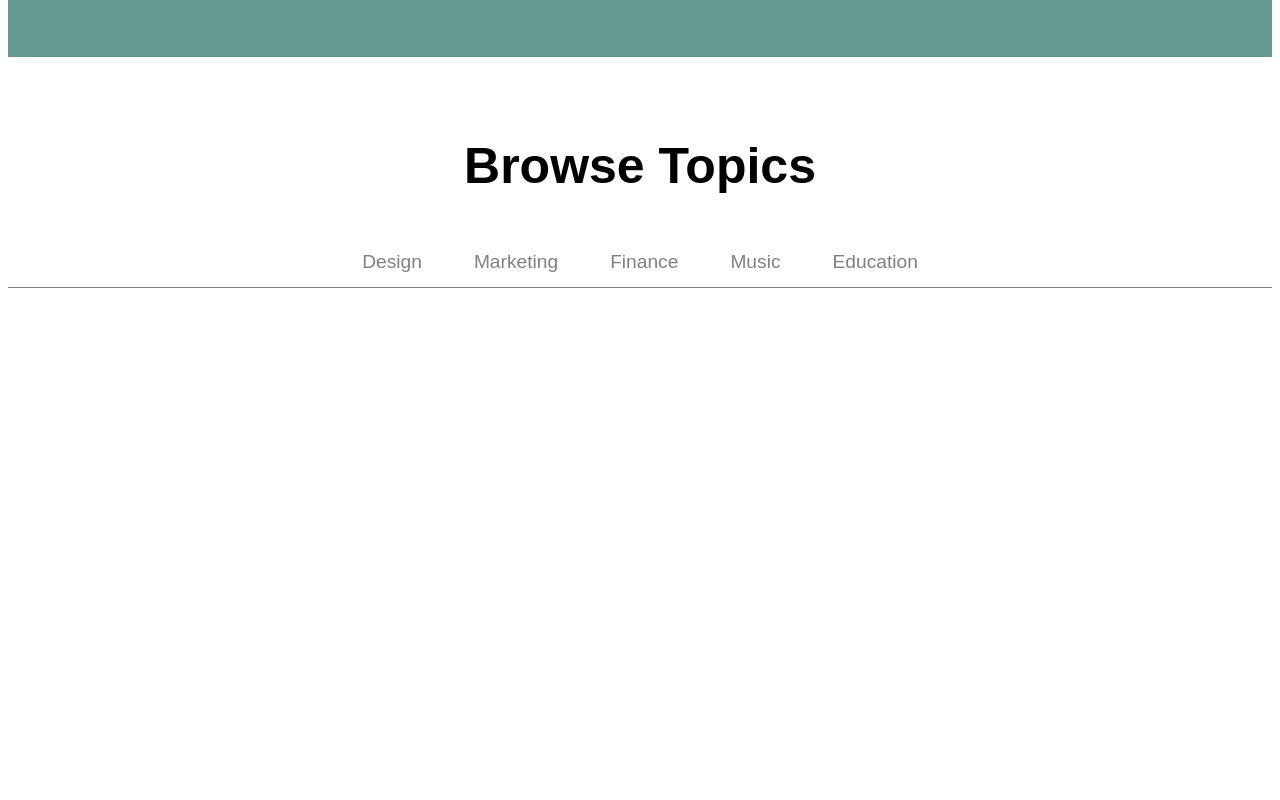
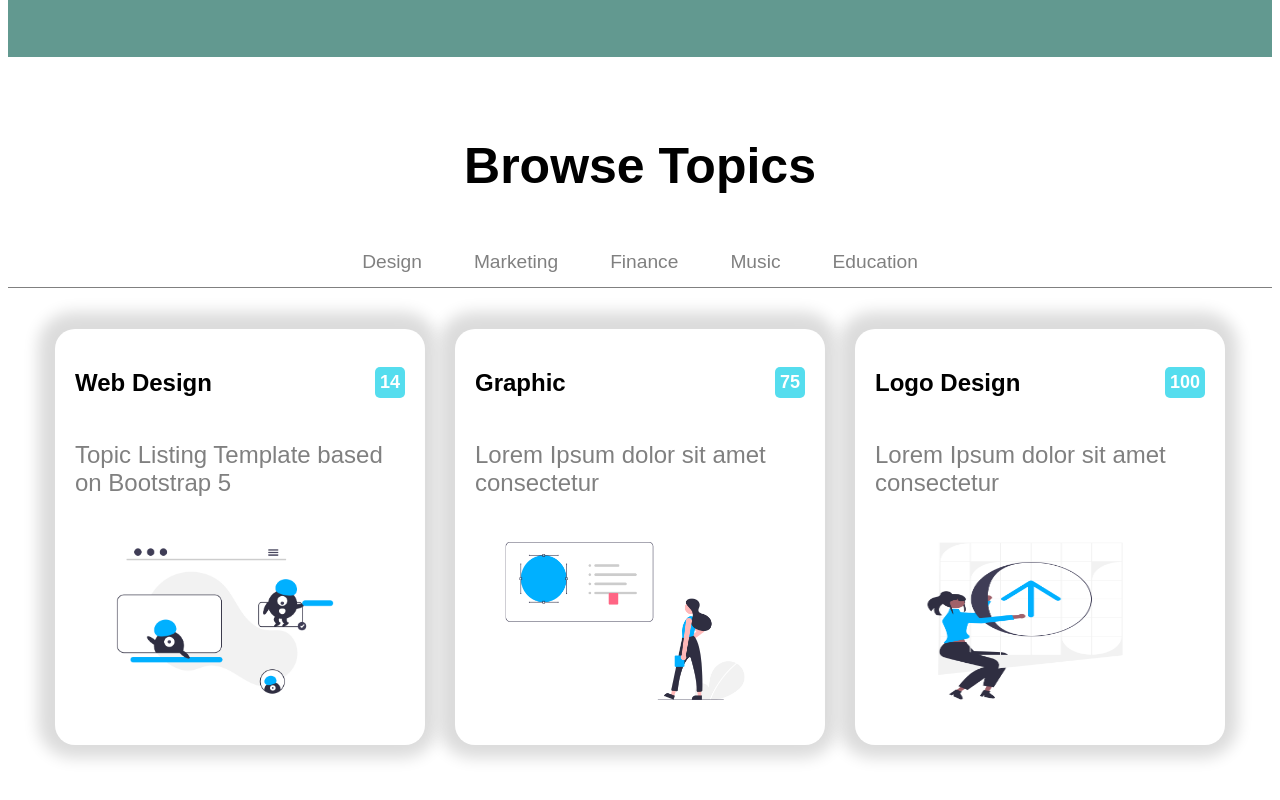
Before and after one commit to davidouric/consult-us, a plain HTML site: page index.html in a window 1280 px wide. Shown: the part 1002-1802 px from the top of the page. Before the commit the page ends 1378 px from the top, so only its background shows below. Drawn offline with Linux system fonts and the light colour scheme.

Commit message:
we added more styles to the tabcontainer in the html and css

```diff
--- a/index.html
+++ b/index.html
@@ -113,8 +113,50 @@
             </div>
             <!--tap content-->
             <div id="Design" class="tabcontent">
-                <h3>London</h3>
-                <p>London is the capital city of England.</p>
+                <div class="design-container">
+                    <div class="design-card" id="web">
+                        <div class="design-header">
+                            <h2>Web Design</h2>
+                            <span>14</span>
+                        </div>
+                        <p>
+                            Topic Listing Template based on Bootstrap 5
+                        </p>
+                        <div>
+                            <img src="../consult-us/Image/webimage1.png" width="300px" height="200px" alt="webimage1">
+                        </div>
+                    </div>
+                    <div>
+                        <div class="design-card" id="graphic">
+                            <div class="design-header">
+                                <h2>Graphic</h2>
+                                <span>75</span>
+                            </div>
+                            <p>
+                                Lorem Ipsum dolor sit amet consectetur
+                            </p>
+                            <div>
+                                <img src="../consult-us/Image/webimage2.png" width="300px" height="200px"
+                                    alt="webimage1">
+                            </div>
+                        </div>
+                    </div>
+                    <div>
+                        <div class="design-card" id="logo">
+                            <div class="design-header">
+                                <h2>Logo Design</h2>
+                                <span>100</span>
+                            </div>
+                            <p>
+                                Lorem Ipsum dolor sit amet consectetur
+                            </p>
+                            <div>
+                                <img src="../consult-us/Image/webimage3.png" width="300px" height="200px"
+                                    alt="webimage1">
+                            </div>
+                        </div>
+                    </div>
+                </div>
             </div>
 
             <div id="Marketing" class="tabcontent">
@@ -123,12 +165,12 @@
             </div>
 
             <div id="Finance" class="tabcontent">
-                <h3>Tokyo</h3>
-                <p>Tokyo is the capital of Japan.</p>
+                <h3>Abuja</h3>
+                <p>Abuja is the capital of Nigeria.</p>
             </div>
             <div id="Music" class="tabcontent">
-                <h3>Tokyo</h3>
-                <p>Tokyo is the capital of Japan.</p>
+                <h3>Accra</h3>
+                <p>Accra is the capital of Ghana.</p>
             </div>
 
             <div id="Education" class="tabcontent">
@@ -139,25 +181,28 @@
     </div>
     <!--Javascripts-->
     <script>
-        function Services(evt,serviceName){
+        function Services(evt, serviceName) {
             // Declare all variables
             var i, tabcontent, tablinks;
 
             // Get all elements with class="tabcontent" and hide them
             tabcontent = document.getElementsByClassName("tabcontent");
             for (i = 0; i < tabcontent.length; i++) {
-              tabcontent[i].style.display = "none";
+                tabcontent[i].style.display = "none";
             }
 
             // Get all elements with class="tablinks" and remove the class "active"
             tablinks = document.getElementsByClassName("tablinks");
             for (i = 0; i < tablinks.length; i++) {
-              tablinks[i].className = tablinks[i].className.replace(" active", "");
+                tablinks[i].className = tablinks[i].className.replace(" active", "");
             }
 
             // Show the current tab, and add an "active" class to the button that opened the tab
             document.getElementById(serviceName).style.display = "block";
-            evt.currentTarget.className += " active";
+            if (evt.currentTargrt.classname += "active") {
+                document.getElementById(serviceName).style.dsplay = "block"
+                evt.currentTargrt.className
+            }
         }
     </script>
 
--- a/style.css
+++ b/style.css
@@ -126,7 +126,7 @@ section{
 
 .card1-header p{
     margin-left: auto;
-    background-color: #3089c0;
+    background-color: #5de;
     color: #ffffff;
     padding: 0.3rem;
     border-radius: 5px;
@@ -279,6 +279,40 @@ section{
 .tabcontent {
    display: none;
     padding: 6px 12px;
-    border: 1px solid #ccc;
+   /* border: 1px solid #ccc;*/
     border-top: none;
   }
+  #Design{
+    display: block;
+  }
+  /*Design*/
+  .design-container{
+    display: grid;
+    grid-template-columns: auto auto auto;
+    gap: 20px;
+    margin: 30px;
+  }
+  .design-card{
+    box-shadow: -2px -2px 15px 15px gainsboro;
+    border-radius: 20px;
+    padding: 20px;
+    margin: 5px;
+  }
+
+  .design-header{
+    display: flex;
+    align-items: center;
+    justify-content: space-between;
+  }
+  .design-header span{
+    font-size: large;
+    font-weight: bold;
+    color: white;
+    background-color:#5de;
+    border-radius: 5px;
+    padding: 5px;
+  }
+  .design-card p{
+    color: gray;
+    font-size:x-large;
+  }
```
